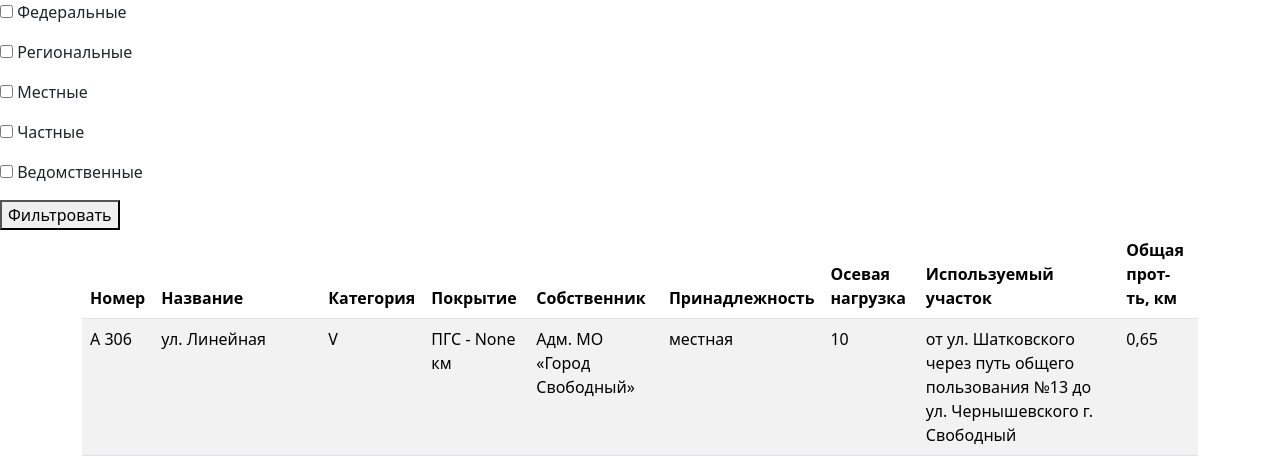
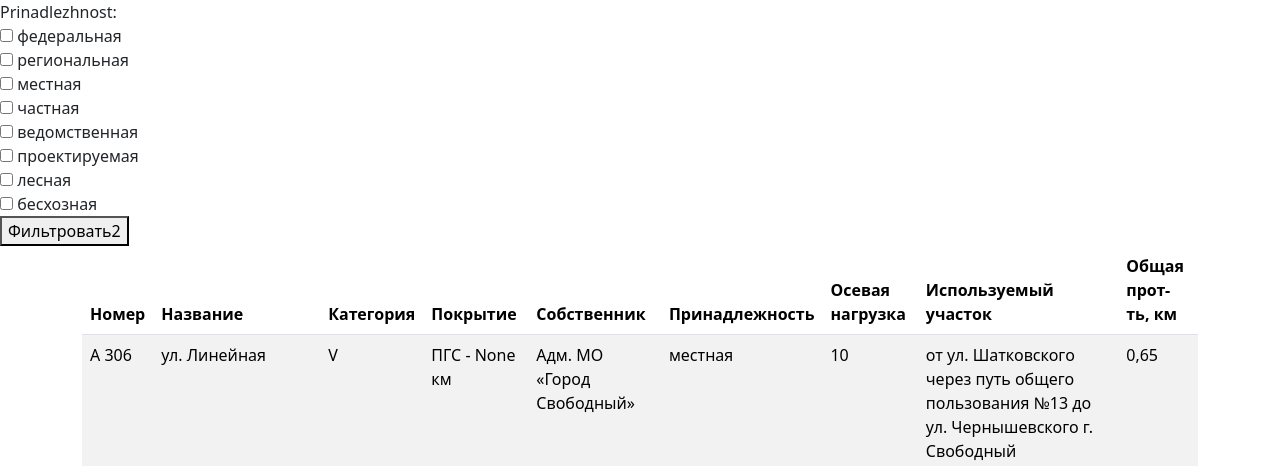
Before and after one commit to AleVlaKon/Briges, a Django app: page /roads/listroads/ in a window 1280 px wide. Shown: the top 466 px of the page. Run offline with Django 4.2, Linux system fonts and the light colour scheme; data comes from the database, SQL or seed files in the repository.

Commit message:
Доделана фильтрация с классом формы

```diff
--- a/roads/forms.py
+++ b/roads/forms.py
@@ -1,11 +1,11 @@
 from django import forms
-from django.forms import ModelForm
+from django.forms import ModelForm, CheckboxInput, CheckboxSelectMultiple
 from django.forms.models import inlineformset_factory
 from .models import *
 
 
-# class FilterForm(forms.Form):
-#     prinadlezhnost = forms.ModelChoiceField(queryset=Znachenie.objects.all())
+class FilterForm(forms.Form):
+    prinadlezhnost = forms.ModelChoiceField(queryset=Znachenie.objects.all(), widget=CheckboxSelectMultiple)
 
 
 
--- a/roads/templates/roads/list_roads.html
+++ b/roads/templates/roads/list_roads.html
@@ -3,15 +3,21 @@
 {% block content %}
 
 <form action="{% url 'filterlistroads' %}" method="get">
-    <p><input type="checkbox" name="a" value="1"> Федеральные</p>
-    <p><input type="checkbox" name="a" value="2"> Региональные</p>
-    <p><input type="checkbox" name="a" value="3"> Местные</p>
-    <p><input type="checkbox" name="a" value="4"> Частные</p>
-    <p><input type="checkbox" name="a" value="5"> Ведомственные</p>
+    {{ form }}
+    <button type="submit">Фильтровать2</button>
+</form>
 
-    <button type="submit">Фильтровать</button>
 
-</form>
+<!--<form action="{% url 'filterlistroads' %}" method="get">-->
+<!--    <p><input type="checkbox" name="a" value="1"> Федеральные</p>-->
+<!--    <p><input type="checkbox" name="a" value="2"> Региональные</p>-->
+<!--    <p><input type="checkbox" name="a" value="3"> Местные</p>-->
+<!--    <p><input type="checkbox" name="a" value="4"> Частные</p>-->
+<!--    <p><input type="checkbox" name="a" value="5"> Ведомственные</p>-->
+
+<!--    <button type="submit">Фильтровать</button>-->
+
+<!--</form>-->
 <div class="container">
     <table class="table table-striped">
         <thead class="thead-dark">
--- a/roads/views.py
+++ b/roads/views.py
@@ -17,34 +17,35 @@
 class RoadIndex(ListView):
     '''Список всех дорог'''
     model = Uchastok
-    # form_class = FilterForm
+    form_class = FilterForm
     template_name = 'roads/list_roads.html'
     context_object_name = 'roads'
 
-    # def get_context_data(self, **kwargs):
-    #     context = super(RoadIndex, self).get_context_data(**kwargs)
-    #     context['form'] = FilterForm()
-    #     return context
+    def get_context_data(self, **kwargs):
+        context = super(RoadIndex, self).get_context_data(**kwargs)
+        context['form'] = FilterForm()
+        return context
 
 
 class RoadIndexFilter(ListView):
     '''Список отфильтрованных дорог дорог'''
     model = Uchastok
-    # form_class = FilterForm
+    form_class = FilterForm
     template_name = 'roads/list_roads.html'
     context_object_name = 'roads'
 
 
     def get_queryset(self):
-        queryset = Uchastok.objects.filter(number__znachenie__in=self.request.GET.get('a'))
+        # queryset = Uchastok.objects.filter(number__znachenie__in=self.request.GET.get('a'))
+        queryset = Uchastok.objects.filter(number__znachenie__in=self.request.GET.getlist('prinadlezhnost'))
         return queryset
 
 
-    # def get_context_data(self, **kwargs):
-    #     # print(self.request.POST.get('prinadlezhnost'))
-    #     context = super(RoadIndexFilter, self).get_context_data(**kwargs)
-    #     # context['form'] = FilterForm()
-    #     # return context
+    def get_context_data(self, **kwargs):
+        print(self.request.GET.getlist('prinadlezhnost'))
+        context = super(RoadIndexFilter, self).get_context_data(**kwargs)
+        context['form'] = FilterForm()
+        return context
 
 
 
```
